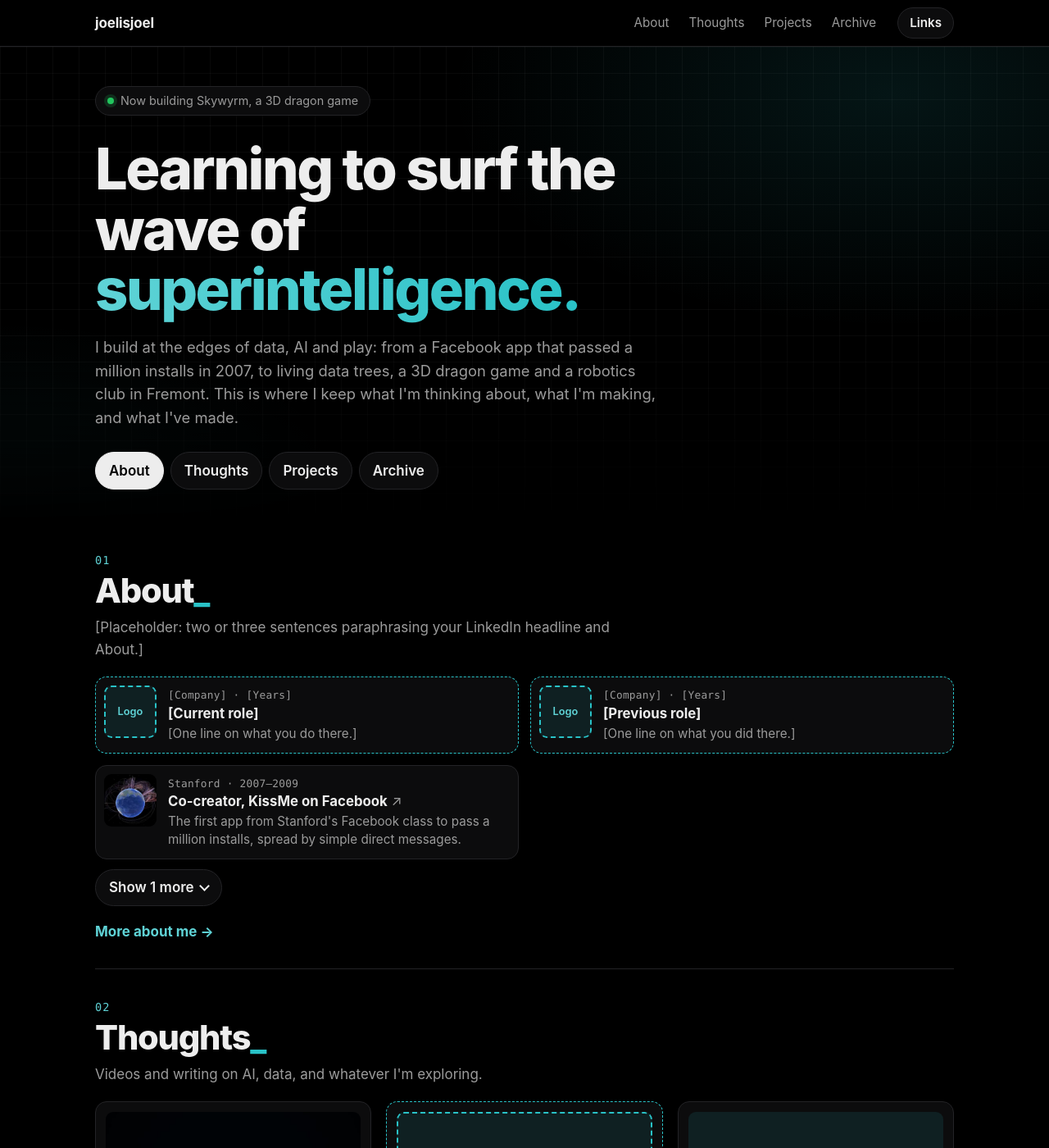
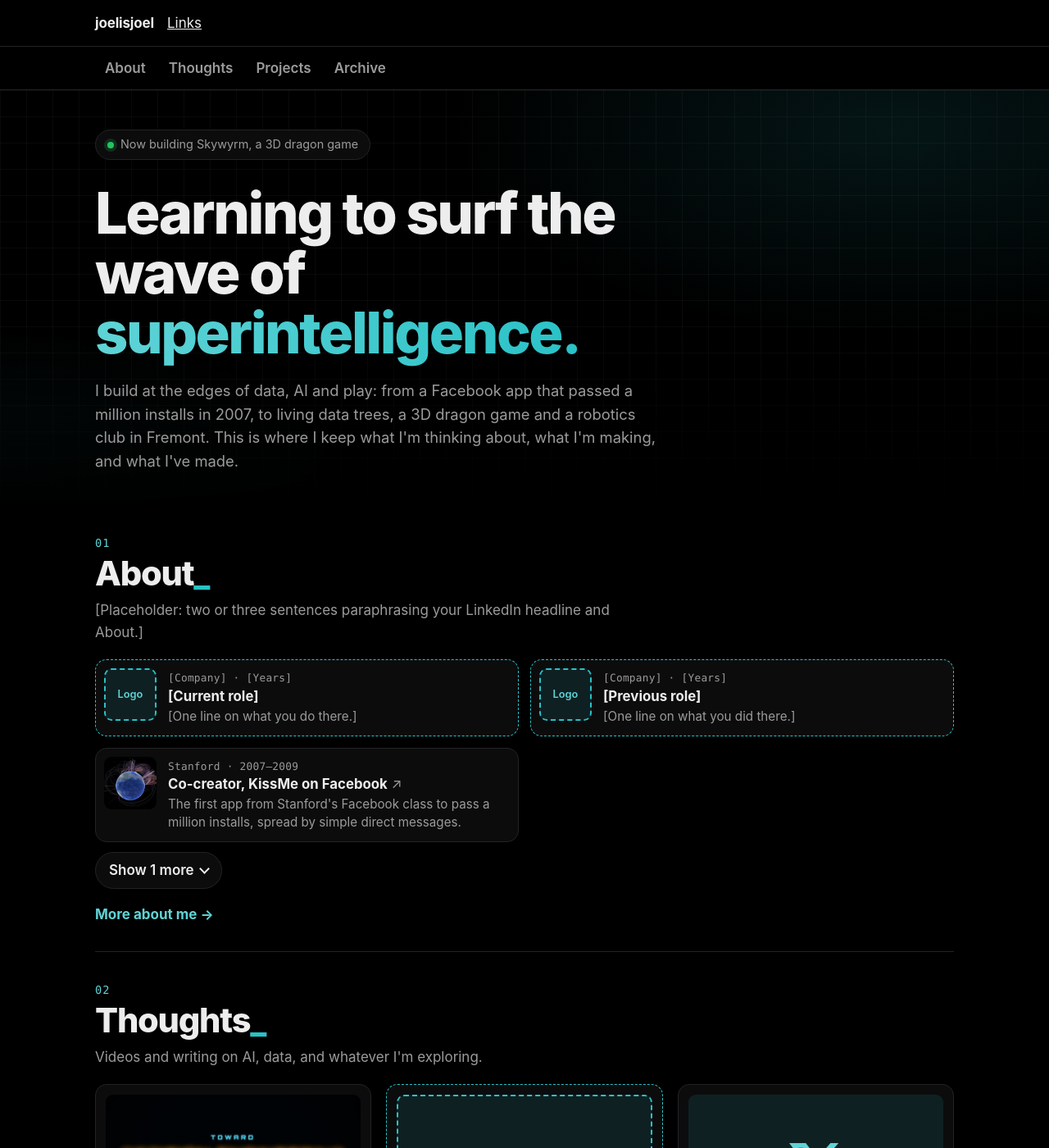
Before and after one commit to joelisjoel/joelisjoel.github.io, a Jekyll site: the page built from index.html, in a window 1280 px wide and 1400 px high. Shown: the whole window at 82% size. Built offline with Jekyll 4.4.1, drawn with Linux system fonts in a browser that asks for light colours.

Commit message:
Section tabs that stay on screen while scrolling
The About/Thoughts/Projects/Archive buttons in the hero and the top-bar
links are replaced by one row of tabs that sticks to the top of the
screen. On the homepage the tab for the section being read is
highlighted (assets/tabs.js, the site's only script; the CSP allows the
site's own scripts and nothing else). On section pages the tabs link to
those pages and mark the current one.

Co-Authored-By: Claude Opus 5.5 <noreply@anthropic.com>
Claude-Session: https://claude.ai/code/session_019C3MjovY97mk1cbe7h5pxm

```diff
--- a/_includes/hero.html
+++ b/_includes/hero.html
@@ -6,10 +6,5 @@
     {%- endif %}
     <h1>{{ h.headline_start }} <em>{{ h.headline_em }}</em></h1>
     <p class="intro">{{ h.intro }}</p>
-    <ul class="jump" aria-label="Jump to a section">
-      {%- for s in site.data.home.sections %}
-      <li><a href="#{{ s.id }}">{{ s.title }}</a></li>
-      {%- endfor %}
-    </ul>
   </div>
 </section>
--- a/_layouts/default.html
+++ b/_layouts/default.html
@@ -4,8 +4,8 @@
 <head>
   <meta charset="utf-8">
   <meta name="viewport" content="width=device-width, initial-scale=1">
-  <!-- Static site: no scripts run, nothing loads from other sites. -->
-  <meta http-equiv="Content-Security-Policy" content="default-src 'self'; img-src 'self' data:; style-src 'self'; script-src 'none'; base-uri 'none'; form-action 'none'">
+  <!-- Only this site's own files load: no third-party scripts, styles or images. -->
+  <meta http-equiv="Content-Security-Policy" content="default-src 'self'; img-src 'self' data:; style-src 'self'; script-src 'self'; connect-src 'none'; base-uri 'none'; form-action 'none'">
   {%- if page.title %}
   <title>{{ page.title }} · {{ site.title }}</title>
   {%- else %}
@@ -44,16 +44,22 @@
   <header class="topbar">
     <div class="wrap topbar-in">
       <a class="brand" href="/">joelisjoel</a>
-      <nav aria-label="Sections">
-        <ul>
-          {%- for s in site.data.home.sections %}
-          <li><a href="/#{{ s.id }}"{% if page.url == s.page %} aria-current="page"{% endif %}>{{ s.title }}</a></li>
-          {%- endfor %}
-        </ul>
-      </nav>
       <a class="pill" href="/linkme/">Links</a>
     </div>
   </header>
+
+  <!-- Section tabs: stay at the top of the screen while scrolling -->
+  <nav class="tabs" aria-label="Sections">
+    <ul class="wrap">
+      {%- for s in site.data.home.sections %}
+      {%- if page.url == "/" %}
+      <li><a href="#{{ s.id }}">{{ s.title }}</a></li>
+      {%- else %}
+      <li><a href="{{ s.page }}"{% if page.url == s.page %} class="active" aria-current="page"{% endif %}>{{ s.title }}</a></li>
+      {%- endif %}
+      {%- endfor %}
+    </ul>
+  </nav>
 
   <main id="main">
     {{ content }}
@@ -69,6 +75,9 @@
       <p><a href="/linkme/">All my links</a> · <a href="/archive/">Archive</a> · © {{ site.time | date: "%Y" }} Joel</p>
     </div>
   </footer>
+  {%- if page.url == "/" %}
+  <script src="/assets/tabs.js" defer></script>
+  {%- endif %}
 </body>
 
 </html>
--- a/assets/site.css
+++ b/assets/site.css
@@ -80,15 +80,7 @@ summary:focus-visible {
 
 /* ---------- Top bar ---------- */
 
-.topbar {
-  position: sticky;
-  top: 0;
-  z-index: 5;
-  background: color-mix(in srgb, var(--bg) 82%, transparent);
-  backdrop-filter: blur(10px);
-  -webkit-backdrop-filter: blur(10px);
-  border-bottom: 1px solid var(--line);
-}
+.topbar { background: var(--bg); }
 
 .topbar-in {
   display: flex;
@@ -107,44 +99,55 @@ summary:focus-visible {
 }
 
 
-.topbar nav { margin-left: auto; }
 
-.topbar nav ul {
+/* ---------- Section tabs (sticky) ---------- */
+
+.tabs {
+  position: sticky;
+  top: 0;
+  z-index: 5;
+  background: color-mix(in srgb, var(--bg) 88%, transparent);
+  backdrop-filter: blur(10px);
+  -webkit-backdrop-filter: blur(10px);
+  border-top: 1px solid var(--line);
+  border-bottom: 1px solid var(--line);
+}
+
+.tabs ul {
   display: flex;
   gap: 4px;
-  margin: 0;
-  padding: 0;
+  margin: 0 auto;
   list-style: none;
+  overflow-x: auto;          /* more sections than fit: the bar scrolls, not the page */
+  scrollbar-width: none;
 }
 
-.topbar nav a {
+.tabs ul::-webkit-scrollbar { display: none; }
+
+.tabs li { flex: 0 0 auto; }
+
+.tabs a {
   display: block;
-  padding: 6px 10px;
-  border-radius: 8px;
+  padding: 13px 12px 11px;
+  border-bottom: 2px solid transparent;
   color: var(--muted);
-  font-size: 0.95rem;
+  font-weight: 600;
   text-decoration: none;
+  white-space: nowrap;
 }
 
-.topbar nav a:hover,
-.topbar nav a[aria-current] { color: var(--ink); background: var(--glow); }
+.tabs a:hover { color: var(--ink); }
 
-.pill {
-  padding: 6px 14px;
-  border: 1px solid var(--line);
-  border-radius: 999px;
-  background: var(--surface);
-  font-size: 0.95rem;
-  font-weight: 600;
-  text-decoration: none;
+.tabs a.active {
+  color: var(--ink);
+  border-bottom-color: var(--accent);
 }
 
-.pill:hover { border-color: var(--accent); }
-
-/* Phones: section links live in the hero instead */
+/* Phones: four tabs share the width evenly */
 @media (max-width: 719px) {
-  .topbar nav { display: none; }
-  .pill { margin-left: auto; }
+  .tabs ul { gap: 0; padding: 0 4px; }
+  .tabs li { flex: 1 0 auto; }
+  .tabs a { padding-left: 8px; padding-right: 8px; text-align: center; }
 }
 
 /* ---------- Hero ---------- */
@@ -221,39 +224,13 @@ summary:focus-visible {
   font-size: 1.15rem;
 }
 
-.jump {
-  display: flex;
-  flex-wrap: wrap;
-  gap: 8px;
-  margin: 28px 0 0;
-  padding: 0;
-  list-style: none;
-}
-
-.jump a {
-  display: block;
-  padding: 9px 16px;
-  border: 1px solid var(--line);
-  border-radius: 999px;
-  background: var(--surface);
-  font-weight: 600;
-  text-decoration: none;
-}
-
-.jump li:first-child a {
-  background: var(--ink);
-  border-color: var(--ink);
-  color: var(--bg);
-}
-
-.jump a:hover { border-color: var(--accent); }
 
 /* ---------- Sections ---------- */
 
 .section {
   padding: 36px 0 8px;
   border-top: 1px solid var(--line);
-  scroll-margin-top: 64px;
+  scroll-margin-top: 50px;   /* lands just under the sticky tabs */
 }
 
 .section:first-child { border-top: 0; }
--- /dev/null
+++ b/assets/tabs.js
@@ -0,0 +1,27 @@
+// Section tabs: on the homepage, highlight the tab for the section being read.
+// (On section pages the current tab is marked in the HTML; nothing to do.)
+(() => {
+  const tabs = [...document.querySelectorAll('.tabs a[href^="#"]')];
+  if (!tabs.length) return;
+  const sections = tabs
+    .map((a) => document.getElementById(a.getAttribute('href').slice(1)))
+    .filter(Boolean);
+
+  let pending = false;
+  const update = () => {
+    pending = false;
+    const line = window.innerHeight * 0.35;
+    let current = null;
+    for (const s of sections) if (s.getBoundingClientRect().top <= line) current = s.id;
+    tabs.forEach((a) => {
+      const on = a.getAttribute('href') === `#${current}`;
+      a.classList.toggle('active', on);
+      if (on) a.setAttribute('aria-current', 'location');
+      else a.removeAttribute('aria-current');
+    });
+  };
+  const queue = () => { if (!pending) { pending = true; requestAnimationFrame(update); } };
+  window.addEventListener('scroll', queue, { passive: true });
+  window.addEventListener('resize', queue);
+  update();
+})();
```
Also changed, not shown: CLAUDE.md (+5 -4 lines).
